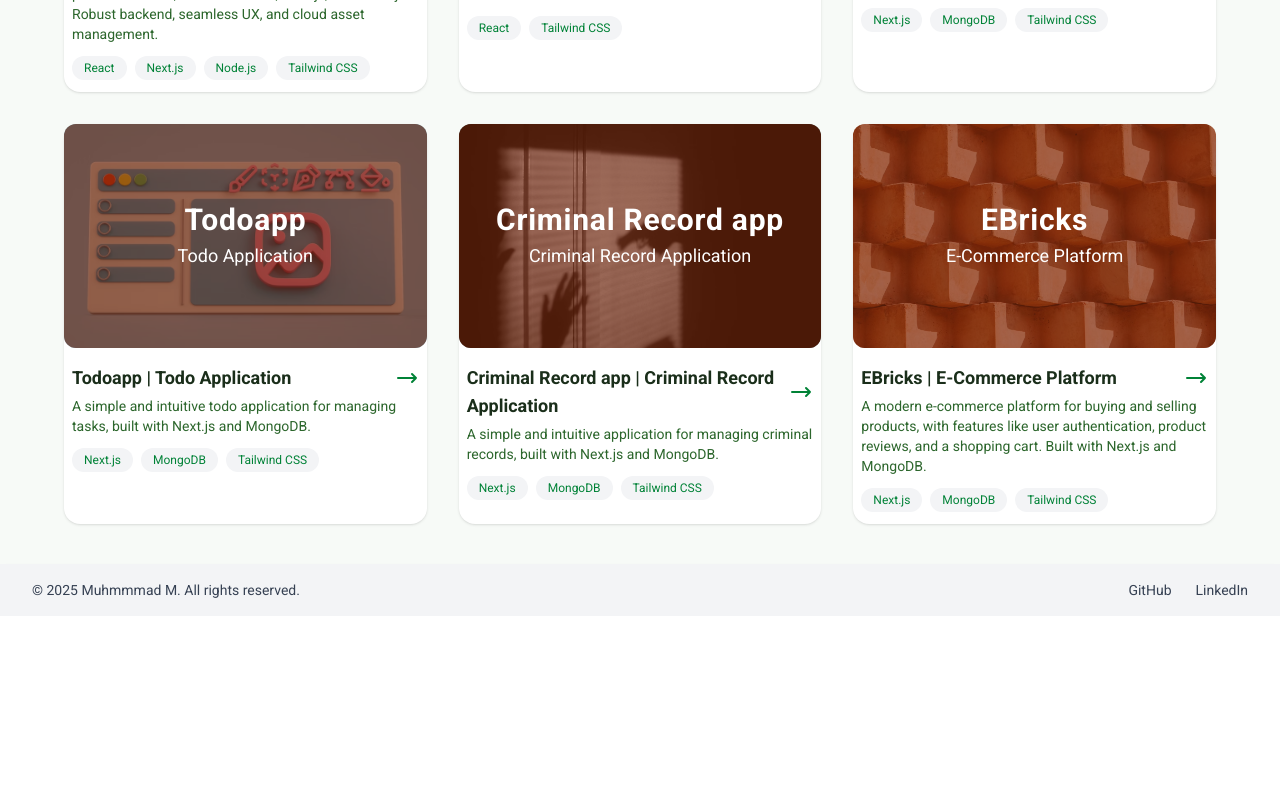
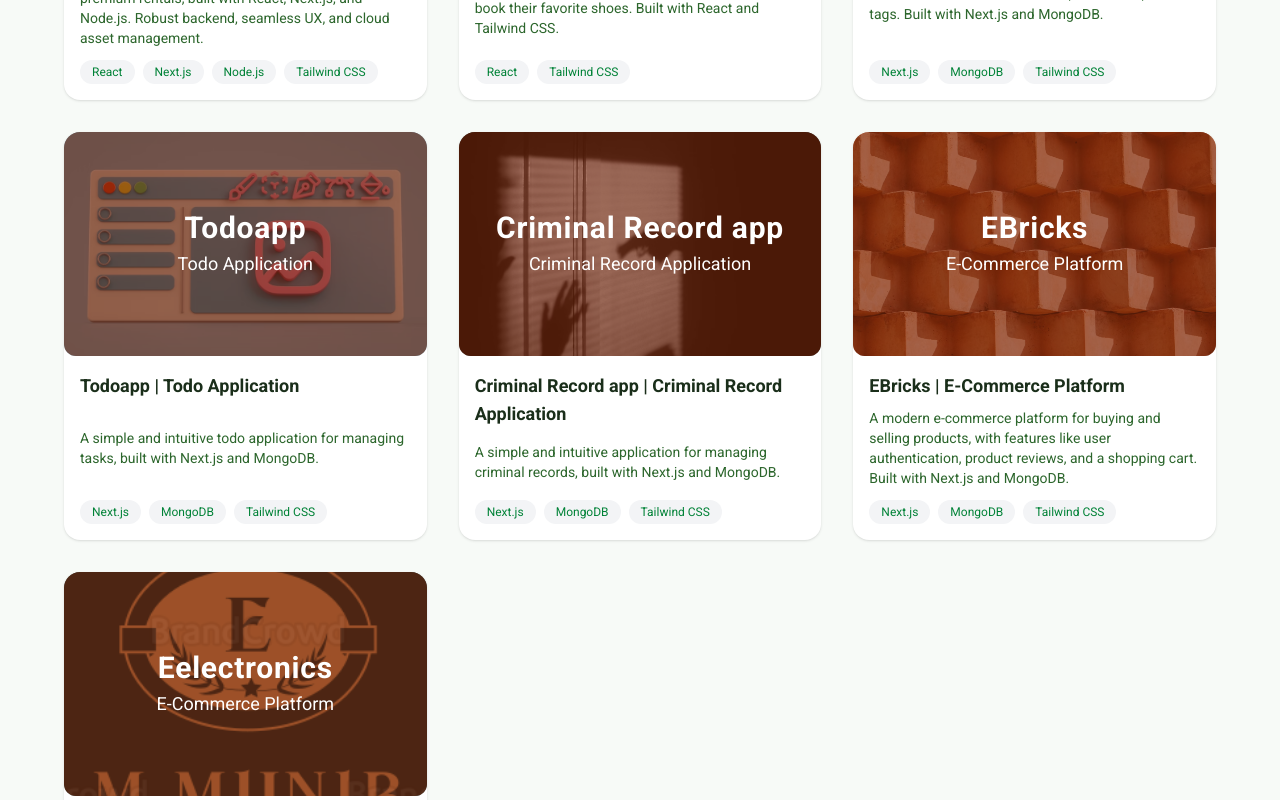
Before and after one commit to mmunir439/portfolio, a Next.js app: page /projects in a window 1280 px wide. Shown: the part 520-1320 px from the top of the page. Before the commit the page ends 1136 px from the top, so only its background shows below. Built offline with nearby package versions, Linux system fonts and the light colour scheme.

Commit message:
electronics project is added

```diff
--- a/src/app/layout.js
+++ b/src/app/layout.js
@@ -21,6 +21,10 @@ export const metadata = {
 export default function RootLayout({ children }) {
   return (
     <html lang="en" className={`${roboto.variable}`}>
+      <head>
+        <title>My Portfolio</title>
+         <link rel="icon" type="image/x-icon" href="/electronics.png" />
+      </head>
       <body>
         {children}
       </body>
--- a/src/app/projects/page.jsx
+++ b/src/app/projects/page.jsx
@@ -59,6 +59,15 @@ const projects = [
     tags: ["Next.js", "MongoDB", "Tailwind CSS"],
     href: "https://ebricks-pied.vercel.app/",
   },
+  {
+    title: "Eelectronics",
+    subtitle: "E-Commerce Platform",
+    description:
+      "A modern e-commerce platform for electronics products. Where user can buy online electronics products.",
+    image: "/electronics.png",
+    tags: ["Next.js", "MongoDB", "Tailwind CSS", "postman", "firebase", "shadcnui"],
+    href: "https://ebricks-pied.vercel.app/",
+  },
   // Add more projects as needed
 ];
 
@@ -69,42 +78,40 @@ export default function Projects() {
     <div className="min-h-screen bg-[#f7faf7] py-10 px-2 md:px-8">
       <div className="max-w-6xl mx-auto">
         <h1 className="text-3xl md:text-4xl font-extrabold text-[#1a2e1a] mb-8 text-center">My Projects</h1>
-        <div className="grid grid-cols-1 md:grid-cols-2 lg:grid-cols-3 gap-8">
+        <div className="grid grid-cols-1 sm:grid-cols-2 lg:grid-cols-3 gap-6 md:gap-8">
           {projects.map((project, idx) => (
             <Link
               href={project.href}
               key={idx}
               target="_blank"
-              className="bg-white rounded-2xl shadow hover:shadow-lg transition group flex flex-col"
+              className="bg-white rounded-2xl shadow hover:shadow-lg transition group flex flex-col overflow-hidden"
             >
               {/* Image with overlay and text */}
               <div className="relative rounded-xl overflow-hidden h-56 mb-4">
                 <img
                   src={project.image}
                   alt={project.title}
-                  className={`w-full h-full object-cover group-hover:scale-105 transition-transform duration-300`}
+                  className="w-full h-full object-cover group-hover:scale-105 transition-transform duration-300"
                 />
                 <div className="absolute inset-0 bg-orange-900/60 flex flex-col items-center justify-center">
-  <h2 className="text-3xl font-extrabold text-white tracking-wide">{project.title}</h2>
-  <span className="text-lg text-white font-medium mt-1">{project.subtitle}</span>
+                  <h2 className="text-3xl font-extrabold text-white tracking-wide text-center px-2">
+                    {project.title}
+                  </h2>
+                  <span className="text-lg text-white font-medium mt-1 text-center px-2">
+                    {project.subtitle}
+                  </span>
                 </div>
               </div>
               {/* Project Title and Description */}
-              <div className="flex items-center justify-between mb-1 px-2">
-                <h3 className="font-bold text-lg text-[#1a2e1a]">
+              <div className="flex flex-col justify-between flex-1 px-4 pb-4">
+                <h3 className="font-bold text-lg text-[#1a2e1a] mb-2">
                   {project.title} | {project.subtitle}
                 </h3>
-                <span className="text-green-700">
-                  <svg className="w-6 h-6" fill="none" stroke="currentColor" strokeWidth="2" viewBox="0 0 24 24">
-                    <path strokeLinecap="round" strokeLinejoin="round" d="M17 8l4 4m0 0l-4 4m4-4H3" />
-                  </svg>
-                </span>
-              </div>
-              <p className="text-[#2C662C] text-sm mb-3 px-2">
+                <p className="text-[#2C662C] text-sm mb-3">
                   {project.description}
                 </p>
                 {/* Tech tags */}
-              <div className="flex gap-2 px-2 pb-3">
+                <div className="flex flex-wrap gap-2">
                   {project.tags.map((tag, i) => (
                     <span
                       key={i}
@@ -113,6 +120,7 @@ export default function Projects() {
                       {tag}
                     </span>
                   ))}
+                </div>
               </div>
             </Link>
           ))}
```
Also changed, not shown: public/electronics.png (added). Lines whose indentation alone changed are shown as unchanged.
